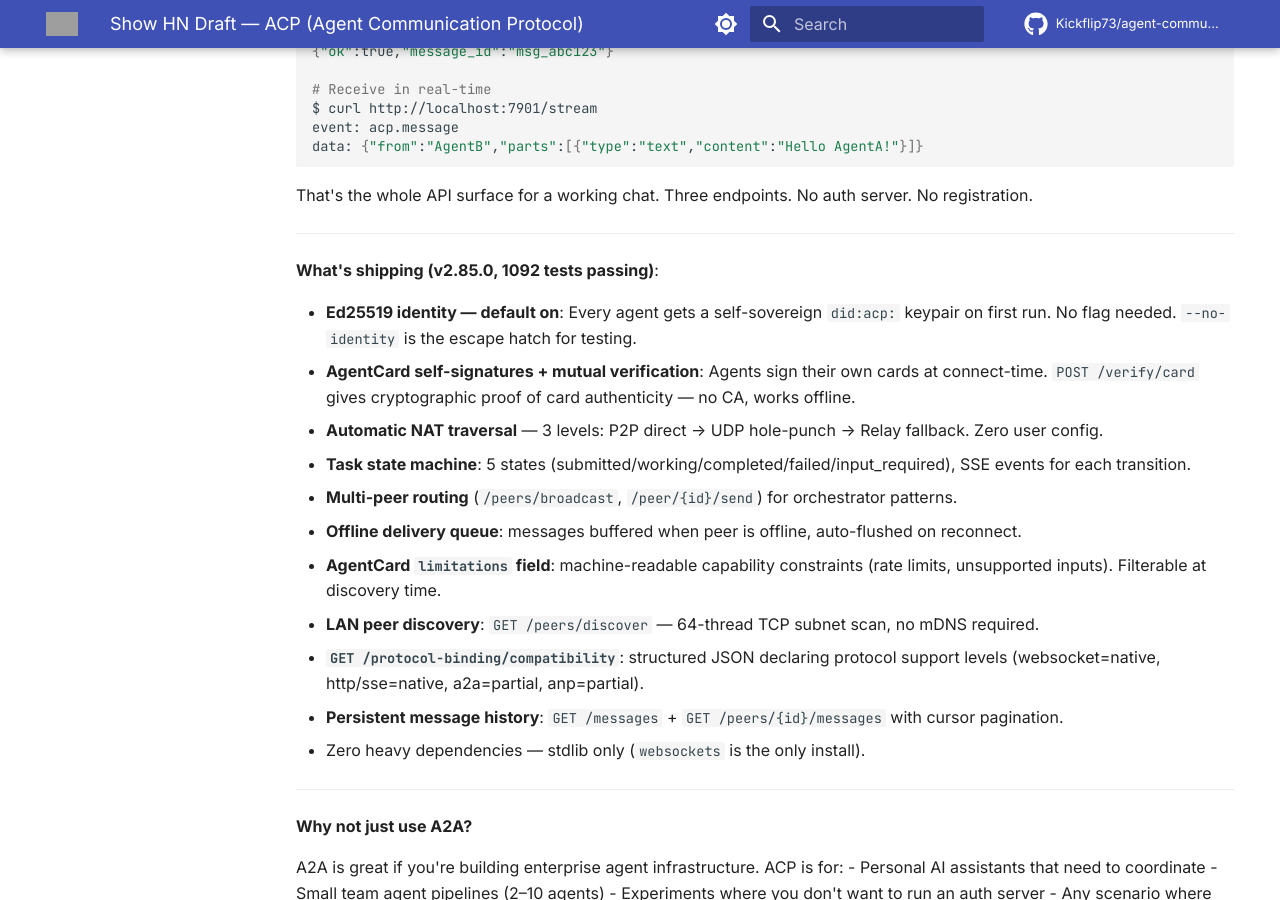
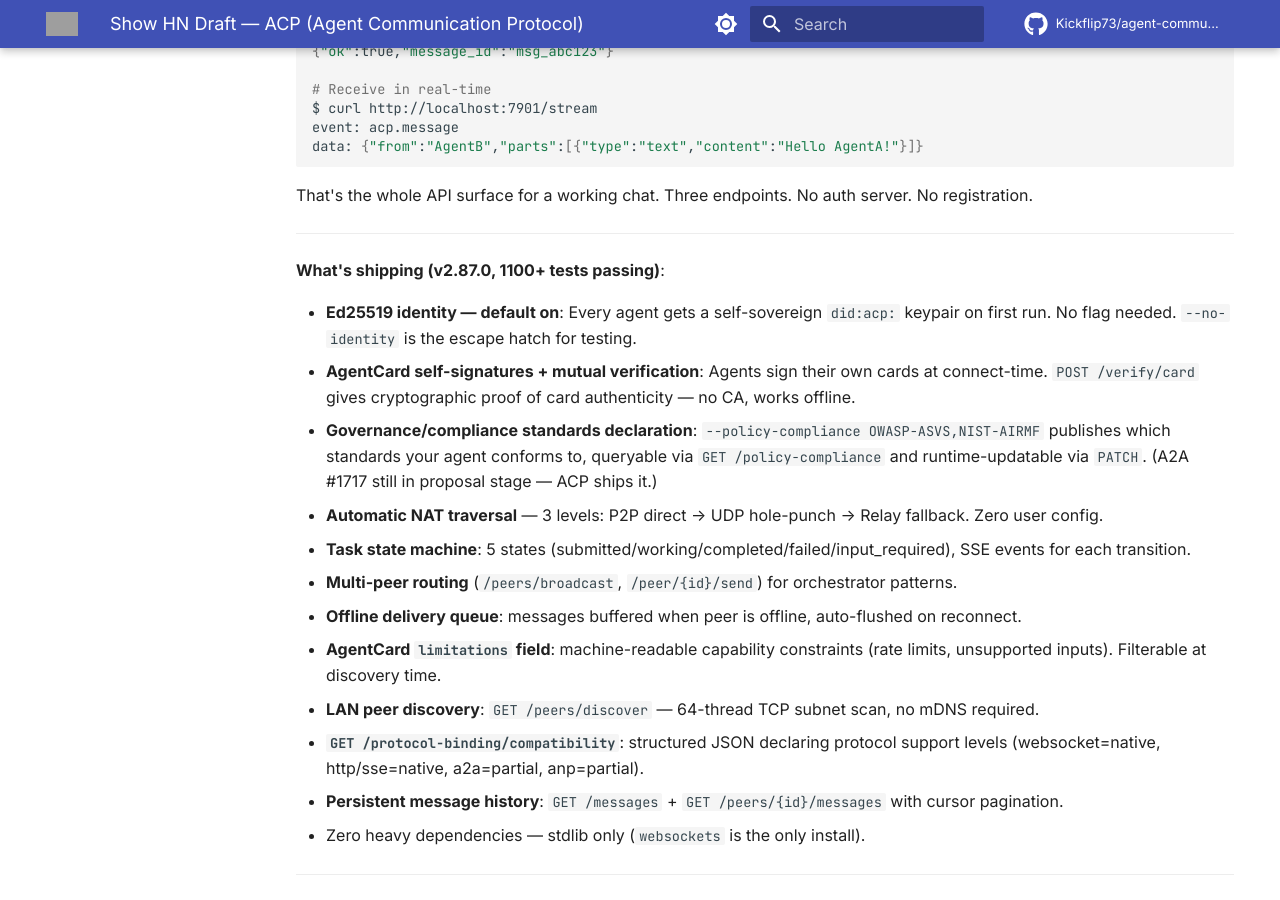
Before and after one commit to Kickflip73/agent-communication-protocol, an MkDocs documentation site: the page built from docs/show-hn-draft.md, in a window 1280 px wide and 900 px high, scrolled down 1236 px. Built offline with MkDocs 1.6.1 and Material for MkDocs 9.7.7, drawn with Linux system fonts in a browser that asks for light colours; comment, search, counter and statistics services are not loaded; the version menu is left out; some of the changed text lies outside the part shown; grey boxes are pictures that could not be loaded.

Commit message:
docs: v2.87 ROADMAP + show-hn-draft update — policy_compliance 抢先A2A #1717, test count 1100+

```diff
--- a/docs/show-hn-draft.md
+++ b/docs/show-hn-draft.md
@@ -2,7 +2,7 @@
 
 > **Status**: Draft v2.86 — pending Stark 先生 review before posting
 > **Target**: Hacker News — Show HN
-> **Last updated**: 2026-04-08 (v2.85 features incorporated)
+> **Last updated**: 2026-04-09 (v2.87 features incorporated)
 > **Timing note**: A2A v1.0.1 just dropped (bugfix only). Identity issue #1672 still has 403 comments, no implementation. Our window is wide open.
 
 ---
@@ -56,10 +56,11 @@ That's the whole API surface for a working chat. Three endpoints. No auth server
 
 ---
 
-**What's shipping (v2.85.0, 1092 tests passing)**:
+**What's shipping (v2.87.0, 1100+ tests passing)**:
 
 - **Ed25519 identity — default on**: Every agent gets a self-sovereign `did:acp:` keypair on first run. No flag needed. `--no-identity` is the escape hatch for testing.
 - **AgentCard self-signatures + mutual verification**: Agents sign their own cards at connect-time. `POST /verify/card` gives cryptographic proof of card authenticity — no CA, works offline.
+- **Governance/compliance standards declaration**: `--policy-compliance OWASP-ASVS,NIST-AIRMF` publishes which standards your agent conforms to, queryable via `GET /policy-compliance` and runtime-updatable via `PATCH`. (A2A #1717 still in proposal stage — ACP ships it.)
 - **Automatic NAT traversal** — 3 levels: P2P direct → UDP hole-punch → Relay fallback. Zero user config.
 - **Task state machine**: 5 states (submitted/working/completed/failed/input_required), SSE events for each transition.
 - **Multi-peer routing** (`/peers/broadcast`, `/peer/{id}/send`) for orchestrator patterns.
@@ -146,6 +147,7 @@ Here's where I think ACP makes different choices worth discussing:
 
 | Date | Change |
 |------|--------|
+| 2026-04-09 | v2.87 update: policy_compliance[] governance standards (A2A #1717 抢先落地), test count 1100+, last-updated bump |
 | 2026-04-08 | v2.86 update: Ed25519 default-on, compatibility endpoint, A2A #1672 updated (403 comments), v2.85 test count (1092), SLIMRPC mention removed (too early) |
 | 2026-03-28 | v1.5 update: DID, Docker, conformance, A2A #1680/#1684 compare |
 | 2026-03-24 | Initial draft |
```
Also changed, not shown: acp-research/ROADMAP.md (+3 -1 lines).
